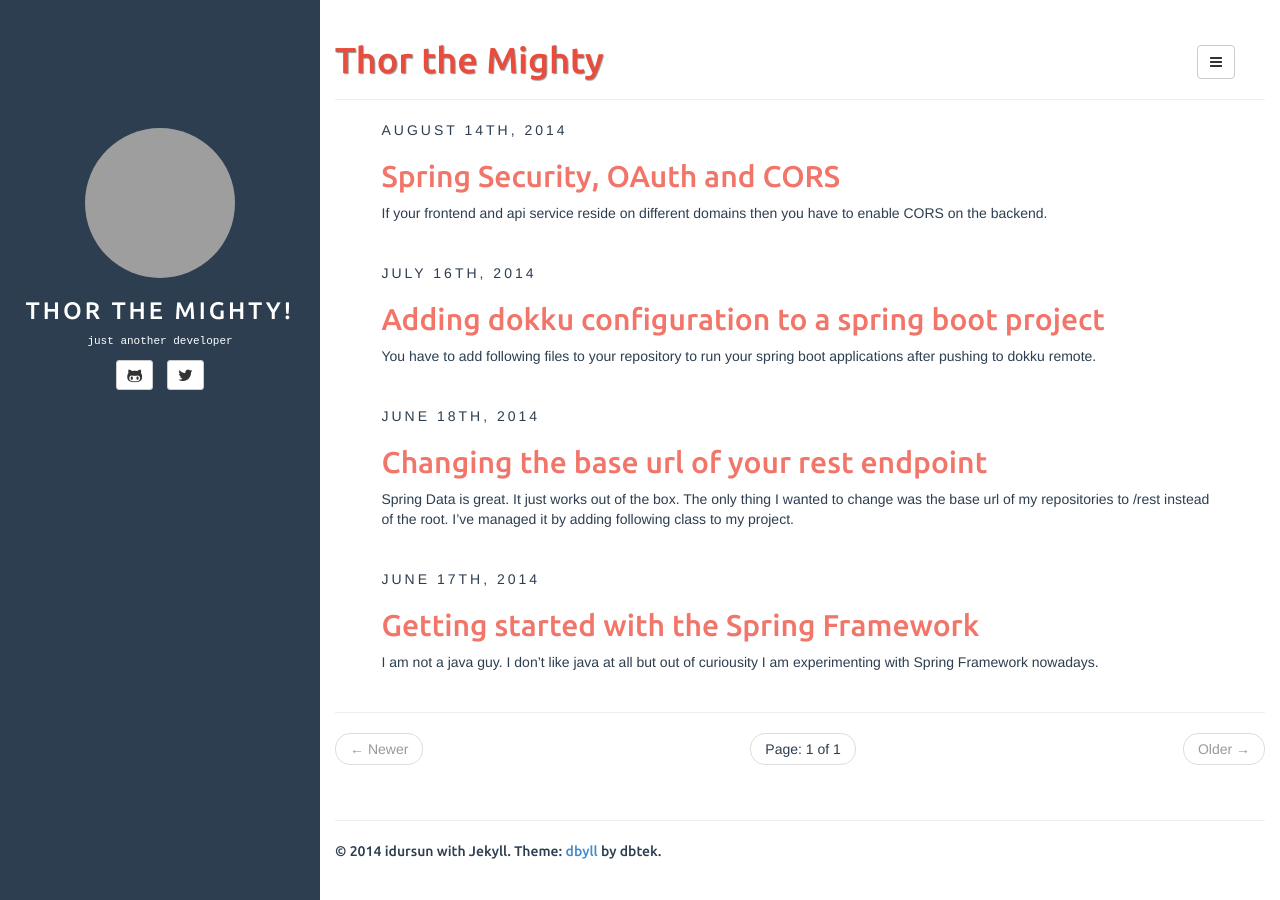
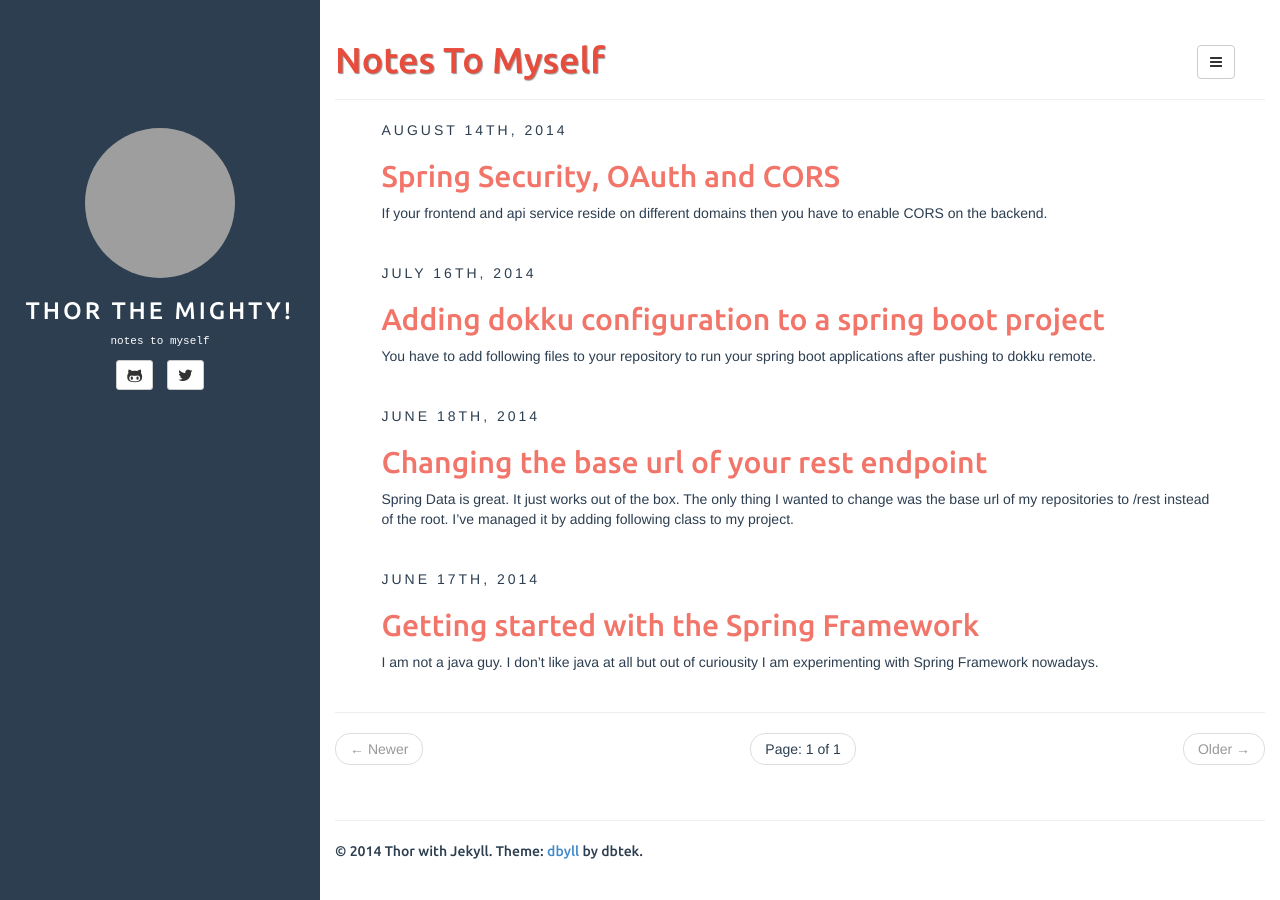
Before and after one commit to idursun/idursun.github.io, a Jekyll site: the page built from index.html, in a window 1280 px wide. Built offline with Jekyll 4.4.1, drawn with Linux system fonts in a browser that asks for light colours; the list of posts is cut into pages by our own code; grey boxes are pictures that could not be loaded.

Commit message:
change user name and bio

```diff
--- a/_config.yml
+++ b/_config.yml
@@ -3,9 +3,6 @@ title: Thor the mighty!
 description: "Notes to myself"
 baseurl: ""
 url: "http://blog.idursun.com"
-twitter: idursun
-github : idursun
-username: idursun
 
 # Build settings
 markdown: kramdown
@@ -18,18 +15,19 @@ highlighter: pygments
 markdown: kramdown
 
 author:
-  name: idursun
+  name: Thor
   github: idursun
   twitter: idursun
   #linkedin: asd123
-  bio: just another developer
+  bio: notes to myself
   email_md5: 0d75735ed1574bba97c5f58dfc0aae52
+
 defaults:
   -
     scope:
       path: "" # empty string for all files
     values:
-      title: Thor the Mighty
+      title: Notes To Myself
 
 rss_path: feed.xml
 categories_path: categories/
```
